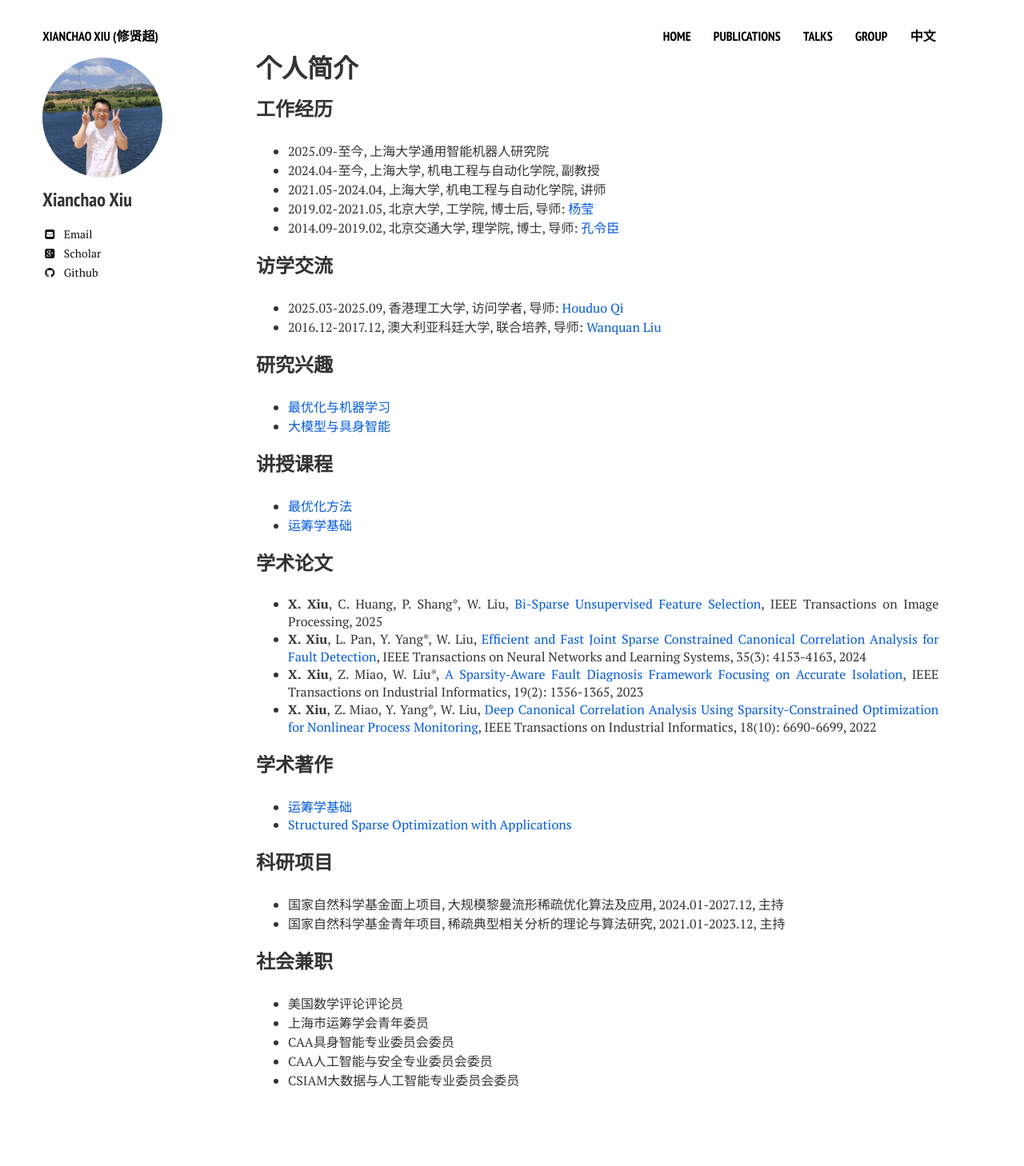
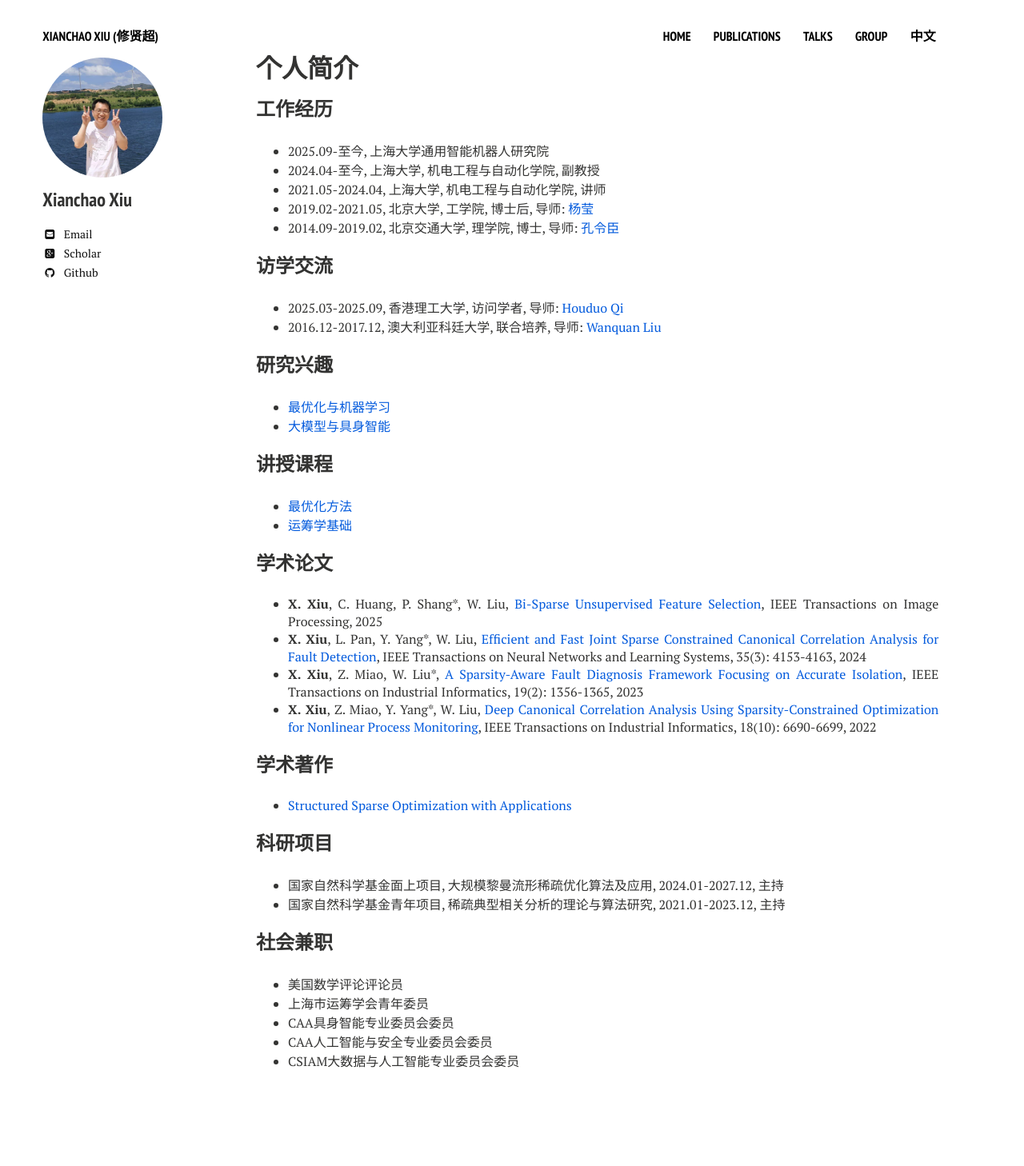
Before and after one commit to xianchaoxiu/xianchaoxiu.github.io, a Jekyll site: the page built from chinese/index.md, in a window 1280 px wide. Shown: the whole page at 80% size. Built offline with Jekyll 4.4.1, drawn with Linux system fonts in a browser that asks for light colours; nearby versions of some CDN libraries; after the commit the page ends 1434 px from its top, so only the background shows below that.

Commit message:
Update index.md

```diff
--- a/chinese/index.md
+++ b/chinese/index.md
@@ -40,9 +40,7 @@ share: false
 
 
 ### 学术著作
-* <a href="https://xianchaoxiu.github.io/chinese/book/OR/" class="textlink" target="_blank"> 运筹学基础 </a><br>
-* <a href="https://xianchaoxiu.github.io/chinese/book/SSO/" class="textlink" target="_blank"> Structured Sparse Optimization
-with Applications </a><br>
+* <a href="../chinese/book/SSO.pdf" class="textlink" target="_blank"> Structured Sparse Optimization with Applications </a><br>
 
 
 ### 科研项目
```
